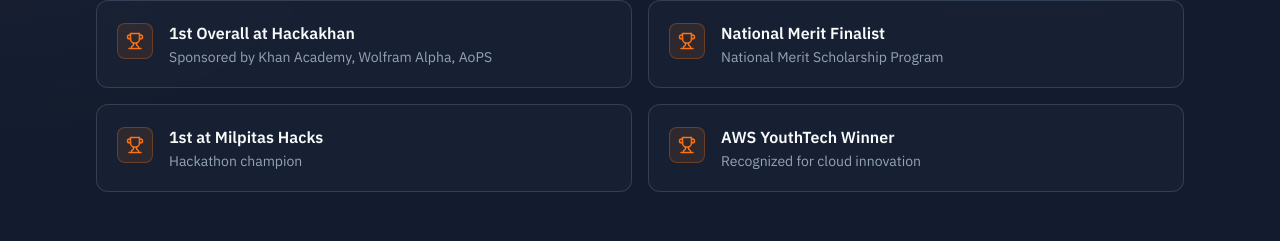
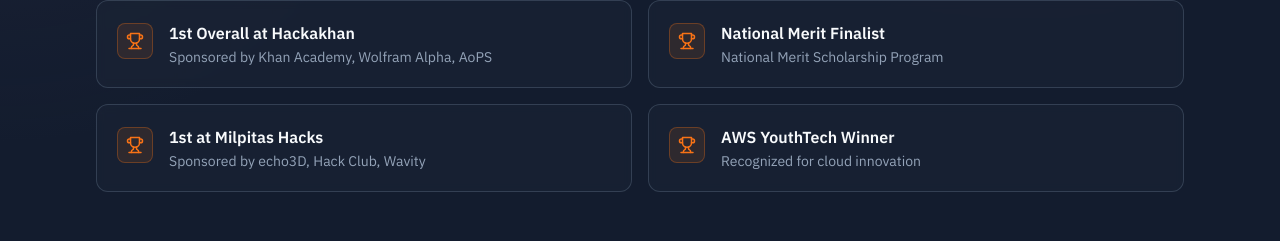
Before and after one commit to ericchen682/personal-portfolio, a React (Vite) app: page / in a window 1280 px wide. Shown: the part 3656-3897 px from the top of the page. Built offline with nearby package versions, Linux system fonts and the light colour scheme.

Commit message:
content: add Milpitas Hacks sponsors

```diff
--- a/src/data/portfolio.ts
+++ b/src/data/portfolio.ts
@@ -177,7 +177,7 @@
   { title: "1st at Codesprint LA", detail: "Sponsored by Jane Street, Citadel, HRT, and more" },
   { title: "1st Overall at Hackakhan", detail: "Sponsored by Khan Academy, Wolfram Alpha, AoPS" },
   { title: "National Merit Finalist", detail: "National Merit Scholarship Program" },
-  { title: "1st at Milpitas Hacks", detail: "Hackathon champion" },
+  { title: "1st at Milpitas Hacks", detail: "Sponsored by echo3D, Hack Club, Wavity" },
   { title: "AWS YouthTech Winner", detail: "Recognized for cloud innovation" },
 ];
 
```
